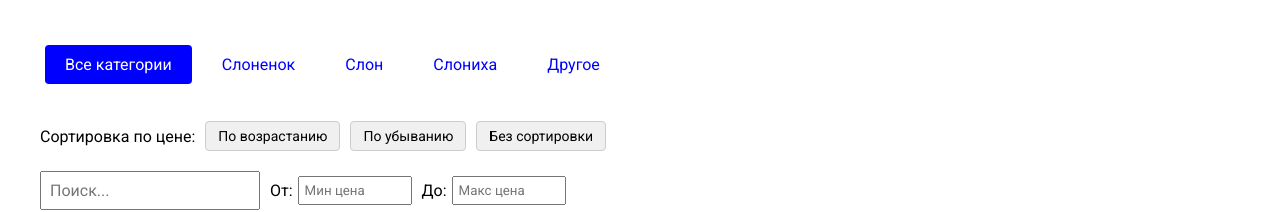
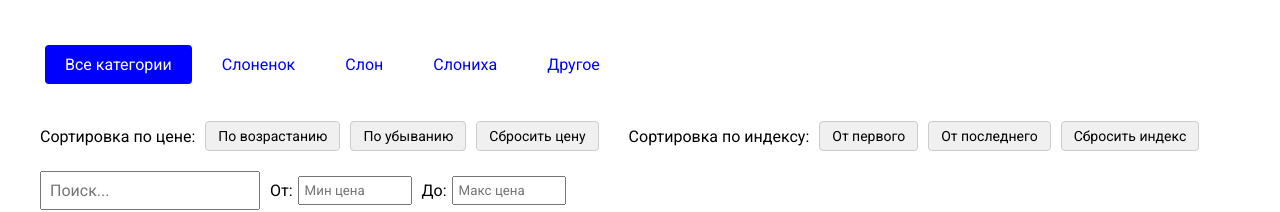
Before and after one commit to CatShredia/ktits-notify, a React (Vite) app in the folder 2practise/: page /catalog in a window 1280 px wide. Shown: the part 915-1127 px from the top of the page. Built offline with nearby package versions, Linux system fonts and the light colour scheme; a web font is replaced by a local one.

Commit message:
v0.0.xxpr index sorting

```diff
--- a/2practise/src/pages/Catalog.jsx
+++ b/2practise/src/pages/Catalog.jsx
@@ -15,6 +15,8 @@ export default function Catalog() {
     const [maxPrice, setMaxPrice] = useState('');
     // порядок сортировки по цене
     const [sortOrder, setSortOrder] = useState(''); // '', 'asc', 'desc'
+    // порядок сортировки по массиву
+    const [sortIndexOrder, setSortIndexOrder] = useState(''); // '', 'asc', 'desc'
 
     const displayedProducts = useMemo(() => {
         let filtered = selectedCategory
@@ -34,8 +36,17 @@ export default function Catalog() {
             filtered = fuse.search(searchTerm).map(result => result.item);
         }
 
-        // Делаем копию перед сортировкой, чтобы не мутировать исходный массив
-        const result = [...filtered];
+        // Делаем копию перед любыми изменениями
+        let result = [...filtered];
+
+        // Сортировка по индексу
+        if (sortIndexOrder === 'asc') {
+            // Оставляем как есть (по порядку из массива)
+            // Можно не делать ничего, но для ясности:
+            result = [...result];
+        } else if (sortIndexOrder === 'desc') {
+            result.sort((a, b) => products.indexOf(b) - products.indexOf(a));
+        }
 
         // Сортировка по цене
         if (sortOrder === 'asc') {
@@ -43,10 +54,16 @@ export default function Catalog() {
         } else if (sortOrder === 'desc') {
             result.sort((a, b) => b['Цена'] - a['Цена']);
         }
-        // Если sortOrder пустой — просто возвращаем копию без сортировки
 
         return result;
-    }, [selectedCategory, searchTerm, minPrice, maxPrice, sortOrder]);
+    }, [
+        selectedCategory,
+        searchTerm,
+        minPrice,
+        maxPrice,
+        sortOrder,
+        sortIndexOrder,
+    ]);
 
     const addBackerCount = (product) => {
         const productId = product.id;
@@ -103,12 +120,17 @@ export default function Catalog() {
                 ))}
             </div>
 
-            {/* сортировка по цене */}
+            {/* сортировки */}
             <div className="main-sort">
                 <label>Сортировка по цене:</label>
                 <button onClick={() => setSortOrder('asc')}>По возрастанию</button>
                 <button onClick={() => setSortOrder('desc')}>По убыванию</button>
-                <button onClick={() => setSortOrder('')}>Без сортировки</button>
+                <button onClick={() => setSortOrder('')}>Сбросить цену</button>
+
+                <label style={{ marginLeft: '20px' }}>Сортировка по индексу:</label>
+                <button onClick={() => setSortIndexOrder('asc')}>От первого</button>
+                <button onClick={() => setSortIndexOrder('desc')}>От последнего</button>
+                <button onClick={() => setSortIndexOrder('')}>Сбросить индекс</button>
             </div>
 
             {/* Блок поиска и фильтрации по цене */}
```
